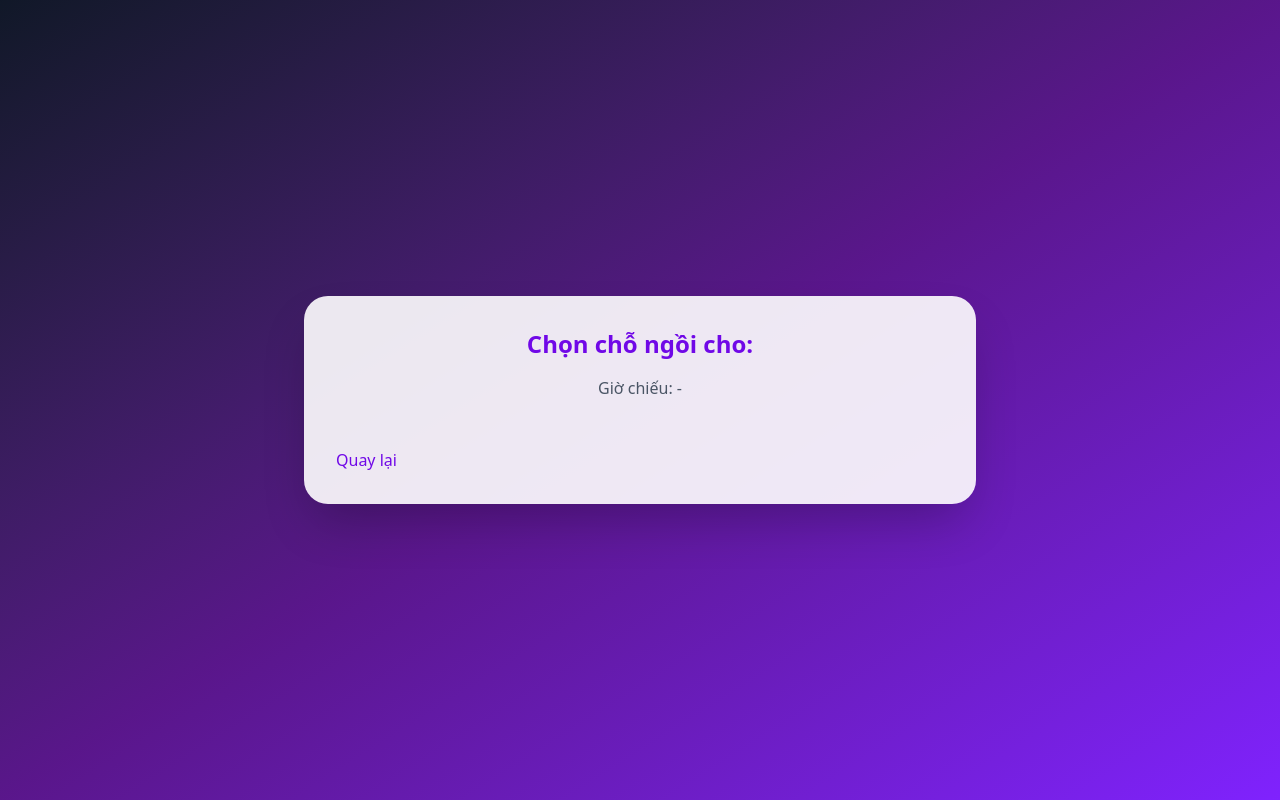
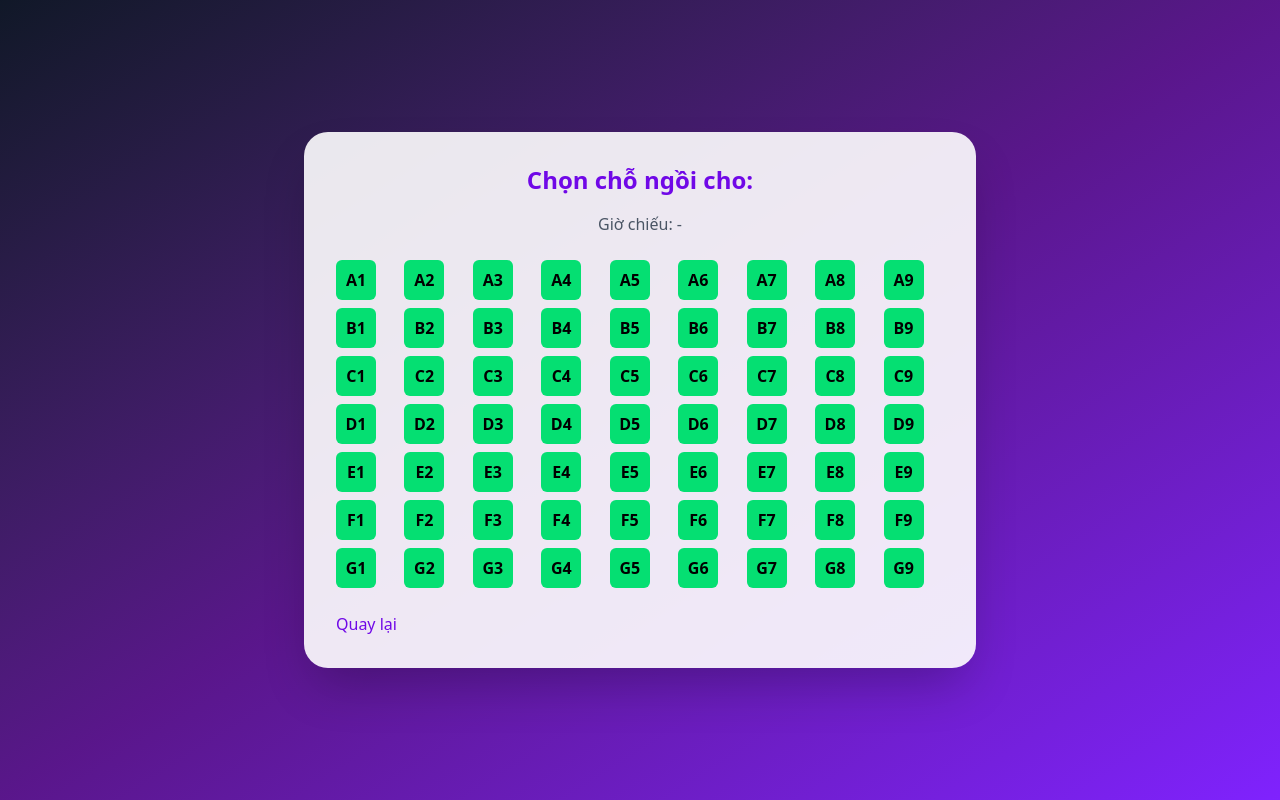
Before and after one commit to nguyenhuytan2004/KTPM-Lab01-FrontEnd, a React (Vite) app: page /seats in a window 1280 px wide. Built offline with nearby package versions, Linux system fonts and the light colour scheme.

Commit message:
add book seat and payment confirm

```diff
--- a/src/pages/Seats.jsx
+++ b/src/pages/Seats.jsx
@@ -6,49 +6,95 @@ const Seats = () => {
     const navigate = useNavigate();
     const { movie, showtime } = location.state || {};
 
-    const [seats, setSeats] = useState([]);
+    const [bookedSeats, setBookedSeats] = useState(new Set());
+    const [selectedSeat, setSelectedSeat] = useState(null); // ghế được chọn chờ xác nhận
 
-    useEffect(() => {
-        if (!showtime || !showtime.id) return;
+    const allSeats = [];
+    const rows = "ABCDEFG";
+    for (let r of rows) {
+        for (let i = 1; i <= 9; i++) {
+            allSeats.push(`${r}${i}`);
+        }
+    }
 
-        // TODO: Replace with your actual API endpoint
-        fetch(`http://localhost:8080/api/showtimes/${showtime.id}/seats`, {
-            method: "GET",
-        })
+    const formatTime = (timeStr) => (timeStr.length === 5 ? `${timeStr}:00` : timeStr);
+    const startTime = formatTime(showtime?.startTime || "");
+    const endTime = formatTime(showtime?.endTime || "");
+
+    const fetchBookedSeats = () => {
+        fetch(`https://seatserver.onrender.com/api/seats?startTime=${startTime}&endTime=${endTime}`)
             .then((res) => res.json())
             .then((data) => {
-                console.log("Seats fetched:", data);
-                setSeats(data);
+                const booked = new Set(data.map(seat => seat.seatCode));
+                setBookedSeats(booked);
             })
             .catch((err) => {
                 console.error("Error fetching seats:", err);
             });
-    }, [showtime]);
+    };
+
+    useEffect(() => {
+        if (!startTime || !endTime) return;
+        fetchBookedSeats();
+    }, [startTime, endTime]);
+
+    const handleSeatClick = (seatCode) => {
+        if (bookedSeats.has(seatCode)) return;
+        setSelectedSeat(seatCode); // Hiện popup xác nhận
+    };
+
+    const confirmBooking = () => {
+        fetch("https://paymentserver-wtw6.onrender.com/api/book", {
+            method: "POST",
+            headers: { "Content-Type": "application/json" },
+            body: JSON.stringify({ seatCode: selectedSeat, startTime, endTime })
+        })
+            .then((res) => {
+                if (!res.ok) throw new Error("Đặt chỗ thất bại");
+                return res.json();
+            })
+            .then(() => {
+                fetchBookedSeats();
+                setSelectedSeat(null); // Đóng popup sau khi đặt thành công
+            })
+            .catch((err) => {
+                console.error("Lỗi khi đặt chỗ:", err);
+                alert("Ghế đã được đặt hoặc có lỗi xảy ra.");
+                setSelectedSeat(null); // Đóng popup nếu lỗi
+            });
+    };
+
+    const cancelBooking = () => {
+        setSelectedSeat(null);
+    };
 
     return (
-        <div className="min-h-screen flex flex-col items-center justify-center bg-gradient-to-br from-gray-900 via-purple-900 to-violet-600 px-4">
+        <div className="min-h-screen flex flex-col items-center justify-center bg-gradient-to-br from-gray-900 via-purple-900 to-violet-600 px-4 relative">
             <div className="bg-white/90 rounded-3xl shadow-2xl p-8 w-full max-w-2xl">
                 <h2 className="text-2xl font-bold text-center text-violet-700 mb-4">
                     Chọn chỗ ngồi cho: {movie?.title}
                 </h2>
                 <p className="text-center text-gray-600 mb-6">
-                    Giờ chiếu: {showtime?.startTime?.slice(0, 5)} -{" "}
-                    {showtime?.endTime?.slice(0, 5)}
+                    Giờ chiếu: {showtime?.startTime?.slice(0, 5)} - {showtime?.endTime?.slice(0, 5)}
                 </p>
 
-                <div className="grid grid-cols-8 gap-2 justify-center items-center mb-6">
-                    {seats.map((seat) => (
-                        <div
-                            key={seat.id}
-                            className={`w-10 h-10 rounded-md flex items-center justify-center font-bold ${
-                                seat.available
-                                    ? "bg-green-400 hover:bg-green-600 cursor-pointer"
-                                    : "bg-gray-400 cursor-not-allowed"
-                            }`}
-                        >
-                            {seat.label}
-                        </div>
-                    ))}
+                <div className="grid grid-cols-9 gap-2 justify-center items-center mb-6">
+                    {allSeats.map((seatCode) => {
+                        const isBooked = bookedSeats.has(seatCode);
+                        return (
+                            <div
+                                key={seatCode}
+                                onClick={() => handleSeatClick(seatCode)}
+                                className={`w-10 h-10 rounded-md flex items-center justify-center font-bold transition ${
+                                    isBooked
+                                        ? "bg-gray-400 cursor-not-allowed"
+                                        : "bg-green-400 hover:bg-green-600 cursor-pointer"
+                                }`}
+                            >
+                                {seatCode}
+                            </div>
+                        );
+                    })}
                 </div>
 
                 <button
@@ -58,6 +104,33 @@ const Seats = () => {
                     Quay lại
                 </button>
             </div>
+
+            {/* Popup xác nhận đặt chỗ */}
+            {selectedSeat && (
+            <div className="fixed inset-0 flex items-center justify-center z-50 pointer-events-none">
+                {/* Bỏ lớp nền đen, chỉ popup */}
+                <div
+                className="bg-white rounded-lg p-6 max-w-sm w-full text-center shadow-lg pointer-events-auto"
+                >
+                <h3 className="text-xl font-semibold mb-4">Xác nhận đặt chỗ {selectedSeat}</h3>
+                <p className="mb-6">Giá vé: <strong>70,000 VND</strong></p>
+                <div className="flex justify-around">
+                    <button
+                    onClick={confirmBooking}
+                    className="bg-green-500 hover:bg-green-600 text-white px-4 py-2 rounded"
+                    >
+                    Xác nhận
+                    </button>
+                    <button
+                    onClick={cancelBooking}
+                    className="bg-red-500 hover:bg-red-600 text-white px-4 py-2 rounded"
+                    >
+                    Hủy
+                    </button>
+                </div>
+                </div>
+            </div>
+            )}
         </div>
     );
 };
```
